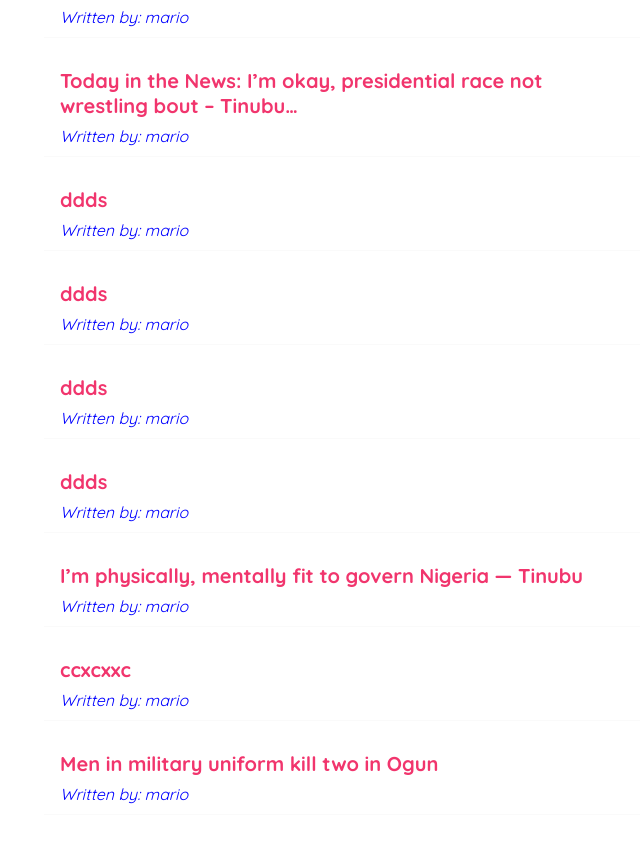
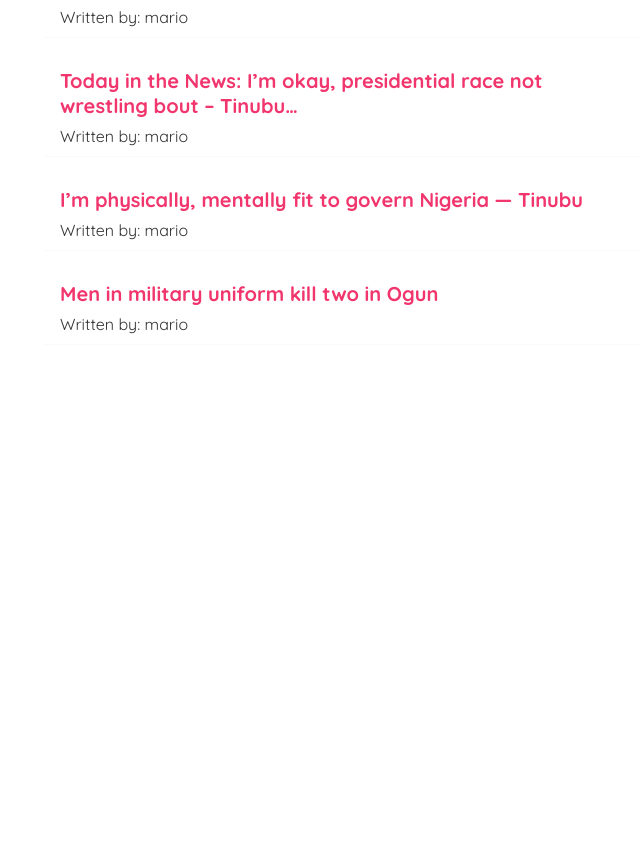
Before and after one commit to daoson12/victor-blog, a React (Create React App) app: page / in a window 1280 px wide. Shown: the part 1464-2306 px from the top of the page, without its empty margins (296-936 px from the left). After the commit the page ends 1889 px from the top, so only its background shows below. Built offline with nearby package versions, Linux system fonts and the light colour scheme; data requests are answered from the project's data file.

Commit message:
added delete blog functionality

```diff
--- a/data/db.json
+++ b/data/db.json
@@ -95,40 +95,10 @@
       "id": 14
     },
     {
-      "title": "ddds",
-      "body": "ddsdsds",
-      "author": "mario",
-      "id": 15
-    },
-    {
-      "title": "ddds",
-      "body": "ddsdsds",
-      "author": "mario",
-      "id": 16
-    },
-    {
-      "title": "ddds",
-      "body": "ddsdsds",
-      "author": "mario",
-      "id": 17
-    },
-    {
-      "title": "ddds",
-      "body": "ddsdsds",
-      "author": "mario",
-      "id": 18
-    },
-    {
       "title": "I’m physically, mentally fit to govern Nigeria — Tinubu",
       "body": "All Progressives Congress leader and presidential aspirant,Senator Ahmed Bola Tinubu has declared that he is physically and mentally fit to govern Nigeria and take it to the promised land if given the mandate.",
       "author": "mario",
       "id": 19
-    },
-    {
-      "title": "ccxcxxc",
-      "body": "ccxcxccx",
-      "author": "mario",
-      "id": 20
     },
     {
       "title": "Men in military uniform kill two in Ogun",
--- a/src/BlogDetail.js
+++ b/src/BlogDetail.js
@@ -1,11 +1,23 @@
 import React from 'react'
 import { useParams } from "react-router-dom";
 import UseFetch from './UseFetch';
+import { useHistory } from "react-router-dom";
 
 function BlogDetail() {
+  const history = useHistory();
+  const { id } = useParams();
 
-  const {id}=useParams();
-  const {data:blog, error, isPending}= UseFetch('http://localhost:8000/blog/'+id)
+  const handleDelete = () => {
+    fetch('http://localhost:8000/blog/' + blog.id, {
+      method: 'DELETE'
+    }).then(()=>{
+      history.push('/')
+    })
+
+
+  }
+
+  const { data: blog, error, isPending } = UseFetch('http://localhost:8000/blog/' + id)
   return (
     <div className='blog-details'>
       {isPending && <div>Loading...</div>}
@@ -15,6 +27,7 @@ function BlogDetail() {
           <h1>{blog.title}</h1>
           <p style={{ color: "blue", borderRadius: '8px', fontStyle: 'italic' }}>Written by: {blog.author}</p>
           <div>{blog.body}</div>
+          <button onClick={handleDelete}>Delete</button>
         </article>
       </div>)}
     </div>
--- a/src/BlogList.js
+++ b/src/BlogList.js
@@ -9,10 +9,8 @@ function BlogList({ blogs, title }) {
       {blogs.map((blog) => (
         <div className='blog-preview' key={blog.id}>
           <Link to={`blogs/${blog.id}`}>
-
             <h2>{blog.title}</h2>
-            {/* <p>{blog.body}</p> */}
-            <p style={{ color: "blue", borderRadius: '8px', fontStyle: 'italic' }}>Written by: {blog.author}</p>
+            <p>Written by: {blog.author}</p>
           </Link>
 
         </div>
```
Lines whose indentation alone changed are shown as unchanged.
